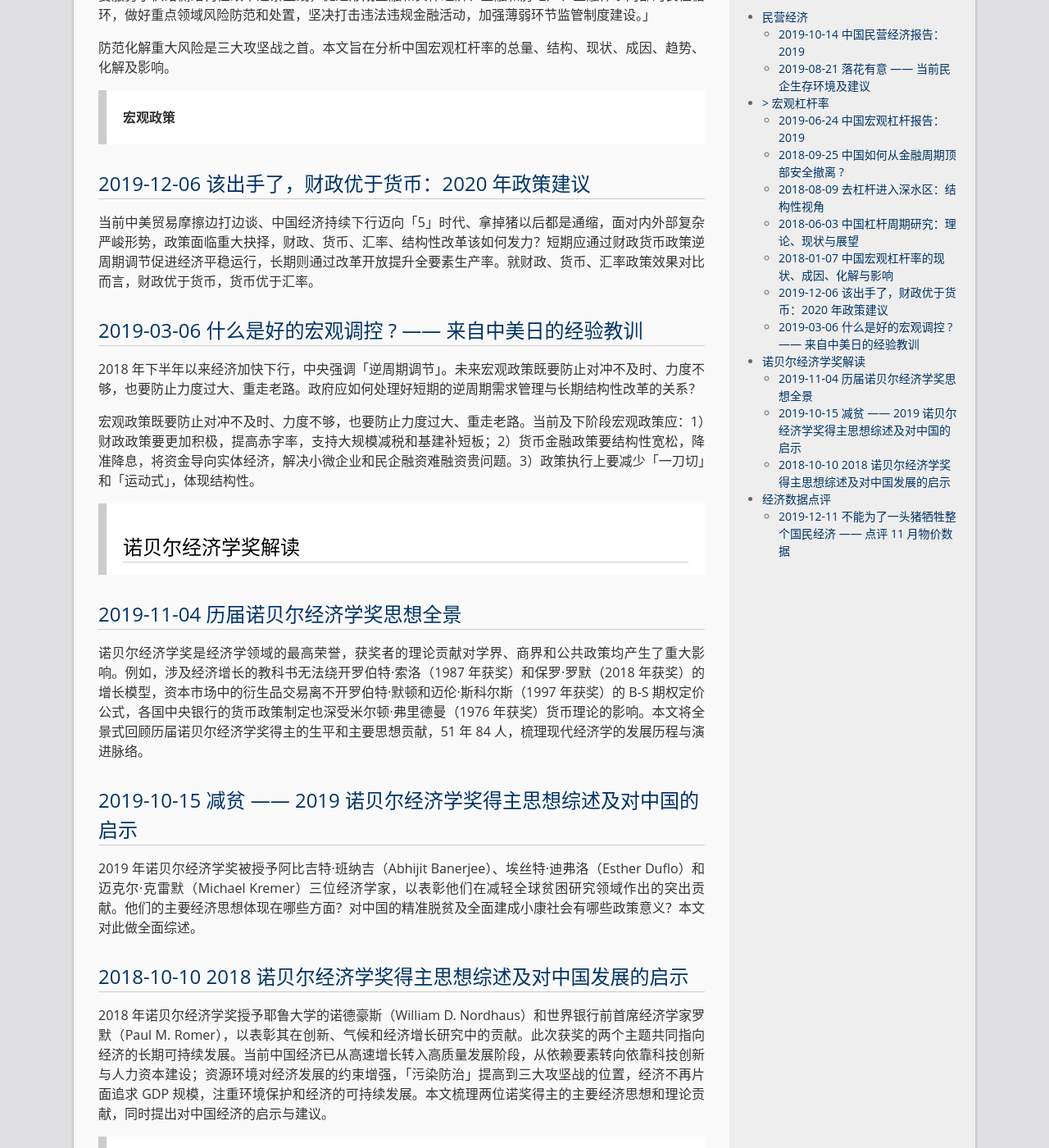
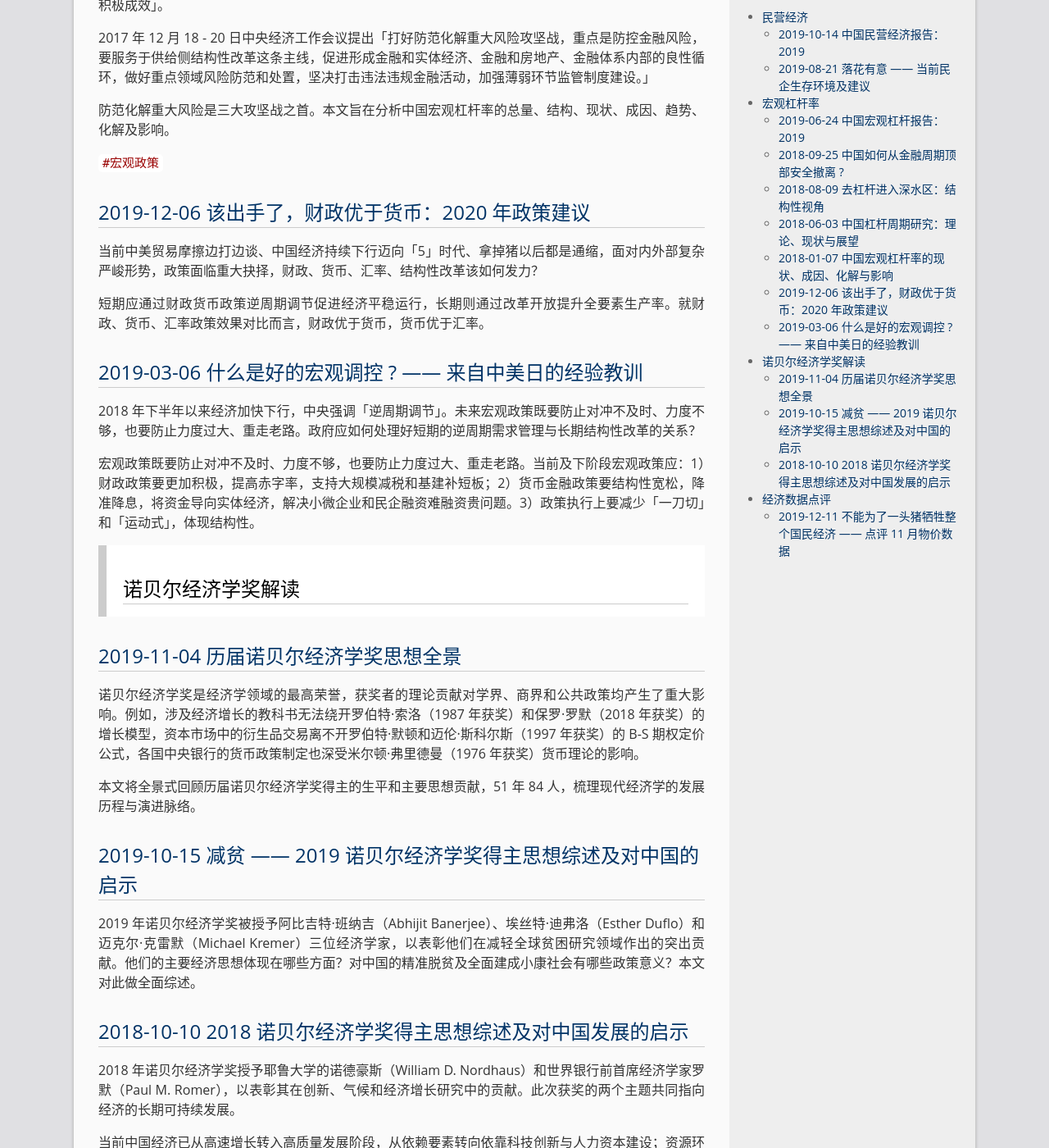
Before and after one commit to majiajin/majiajin.github.io, a Jekyll site: the page built from business2.md, in a window 1280 px wide and 1400 px high, scrolled down 2261 px. Shown: the whole window at 82% size. Built offline with Jekyll 4.4.1, drawn with Linux system fonts in a browser that asks for light colours; some of the changed text lies outside the part shown.

```diff
--- a/business2.md
+++ b/business2.md
@@ -8,7 +8,9 @@ permalink: /business2/
 
 ## [2019-10-14 中国民营经济报告：2019](https://mp.weixin.qq.com/s/CltxJXlwUxxM4lqAbNqsVw)
 
-40 年改革开放，中国经济社会发展取得举世瞩目的伟大成就，宏观上从计划经济迈向市场经济，微观上民营经济从无到有、从小到大、从「0」到「56789」，涌现出华为、腾讯、阿里等一批世界级优秀企业，成为中华民族伟大复兴的中流砥柱。民营经济为中国经济高速高质发展做出巨大贡献，但当前面临诸多困难以及前所未有的挑战，亟待新一轮改革开放。继《[落花有意——当前民企生存环境及建议](https://mp.weixin.qq.com/s/QoeWLOKrTuaEmTdpfQT1sg)》引发广泛关注之后，我们继续深入探讨中国民营经济发展的重大理论和实践问题。
+40 年改革开放，中国经济社会发展取得举世瞩目的伟大成就，宏观上从计划经济迈向市场经济，微观上民营经济从无到有、从小到大、从「0」到「56789」，涌现出华为、腾讯、阿里等一批世界级优秀企业，成为中华民族伟大复兴的中流砥柱。
+
+民营经济为中国经济高速高质发展做出巨大贡献，但当前面临诸多困难以及前所未有的挑战，亟待新一轮改革开放。继《[落花有意——当前民企生存环境及建议](https://mp.weixin.qq.com/s/QoeWLOKrTuaEmTdpfQT1sg)》引发广泛关注之后，我们继续深入探讨中国民营经济发展的重大理论和实践问题。
 
 ## [2019-08-21 落花有意 —— 当前民企生存环境及建议](https://mp.weixin.qq.com/s/QoeWLOKrTuaEmTdpfQT1sg)
 
@@ -19,7 +21,7 @@ permalink: /business2/
 本文旨在客观建设性地分析当前民营企业的生存境况、原因及建议。
 
 
-# > 宏观杠杆率
+> # 宏观杠杆率
 
 ## [2019-06-24 中国宏观杠杆报告：2019](https://mp.weixin.qq.com/s/Xqp_RAz3NR-1LHaAN9aoVA)
 
@@ -56,11 +58,13 @@ permalink: /business2/
 防范化解重大风险是三大攻坚战之首。本文旨在分析中国宏观杠杆率的总量、结构、现状、成因、趋势、化解及影响。
 
 
-> **宏观政策**
+`#宏观政策`
 
 ## [2019-12-06 该出手了，财政优于货币：2020 年政策建议](https://mp.weixin.qq.com/s/xowEB6CgCx7Ys9l_2qyYWQ)
 
-当前中美贸易摩擦边打边谈、中国经济持续下行迈向「5」时代、拿掉猪以后都是通缩，面对内外部复杂严峻形势，政策面临重大抉择，财政、货币、汇率、结构性改革该如何发力？短期应通过财政货币政策逆周期调节促进经济平稳运行，长期则通过改革开放提升全要素生产率。就财政、货币、汇率政策效果对比而言，财政优于货币，货币优于汇率。
+当前中美贸易摩擦边打边谈、中国经济持续下行迈向「5」时代、拿掉猪以后都是通缩，面对内外部复杂严峻形势，政策面临重大抉择，财政、货币、汇率、结构性改革该如何发力？
+
+短期应通过财政货币政策逆周期调节促进经济平稳运行，长期则通过改革开放提升全要素生产率。就财政、货币、汇率政策效果对比而言，财政优于货币，货币优于汇率。
 
 ## [2019-03-06 什么是好的宏观调控 ? —— 来自中美日的经验教训](https://mp.weixin.qq.com/s/udPzfh_MpnzwABpqf5B_lQ)
 
@@ -73,7 +77,9 @@ permalink: /business2/
 
 ## [2019-11-04 历届诺贝尔经济学奖思想全景](https://mp.weixin.qq.com/s/igAM8JYyDVDZJW0cdZ3F1Q)
 
-诺贝尔经济学奖是经济学领域的最高荣誉，获奖者的理论贡献对学界、商界和公共政策均产生了重大影响。例如，涉及经济增长的教科书无法绕开罗伯特·索洛（1987 年获奖）和保罗·罗默（2018 年获奖）的增长模型，资本市场中的衍生品交易离不开罗伯特·默顿和迈伦·斯科尔斯（1997 年获奖）的 B-S 期权定价公式，各国中央银行的货币政策制定也深受米尔顿·弗里德曼（1976 年获奖）货币理论的影响。本文将全景式回顾历届诺贝尔经济学奖得主的生平和主要思想贡献，51 年 84 人，梳理现代经济学的发展历程与演进脉络。
+诺贝尔经济学奖是经济学领域的最高荣誉，获奖者的理论贡献对学界、商界和公共政策均产生了重大影响。例如，涉及经济增长的教科书无法绕开罗伯特·索洛（1987 年获奖）和保罗·罗默（2018 年获奖）的增长模型，资本市场中的衍生品交易离不开罗伯特·默顿和迈伦·斯科尔斯（1997 年获奖）的 B-S 期权定价公式，各国中央银行的货币政策制定也深受米尔顿·弗里德曼（1976 年获奖）货币理论的影响。
+
+本文将全景式回顾历届诺贝尔经济学奖得主的生平和主要思想贡献，51 年 84 人，梳理现代经济学的发展历程与演进脉络。
 
 ## [2019-10-15 减贫 —— 2019 诺贝尔经济学奖得主思想综述及对中国的启示](https://mp.weixin.qq.com/s/AvfvFMMxfSQLfKtKHnrgnw)
 
@@ -81,7 +87,9 @@ permalink: /business2/
 
 ## [2018-10-10 2018 诺贝尔经济学奖得主思想综述及对中国发展的启示](https://mp.weixin.qq.com/s/vblQv3sD8DlGhBJsJI5CXg)
 
-2018 年诺贝尔经济学奖授予耶鲁大学的诺德豪斯（William D. Nordhaus）和世界银行前首席经济学家罗默（Paul M. Romer），以表彰其在创新、气候和经济增长研究中的贡献。此次获奖的两个主题共同指向经济的长期可持续发展。当前中国经济已从高速增长转入高质量发展阶段，从依赖要素转向依靠科技创新与人力资本建设；资源环境对经济发展的约束增强，「污染防治」提高到三大攻坚战的位置，经济不再片面追求 GDP 规模，注重环境保护和经济的可持续发展。本文梳理两位诺奖得主的主要经济思想和理论贡献，同时提出对中国经济的启示与建议。
+2018 年诺贝尔经济学奖授予耶鲁大学的诺德豪斯（William D. Nordhaus）和世界银行前首席经济学家罗默（Paul M. Romer），以表彰其在创新、气候和经济增长研究中的贡献。此次获奖的两个主题共同指向经济的长期可持续发展。
+
+当前中国经济已从高速增长转入高质量发展阶段，从依赖要素转向依靠科技创新与人力资本建设；资源环境对经济发展的约束增强，「污染防治」提高到三大攻坚战的位置，经济不再片面追求 GDP 规模，注重环境保护和经济的可持续发展。本文梳理两位诺奖得主的主要经济思想和理论贡献，同时提出对中国经济的启示与建议。
 
 
 > # 经济数据点评
```
